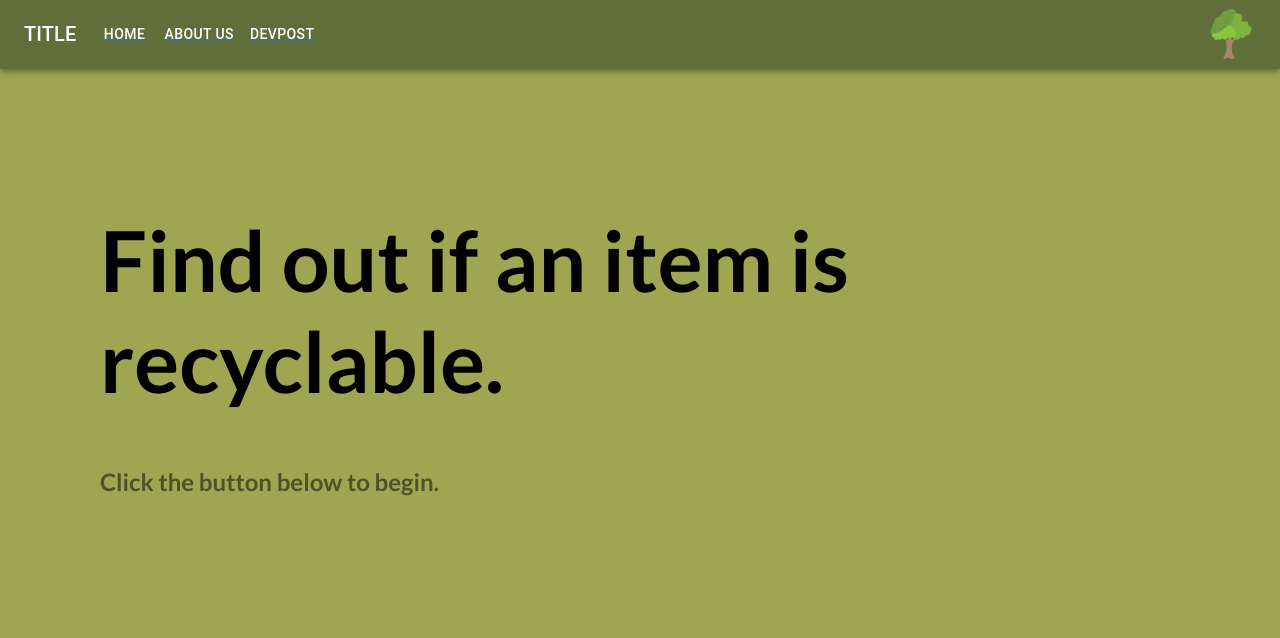
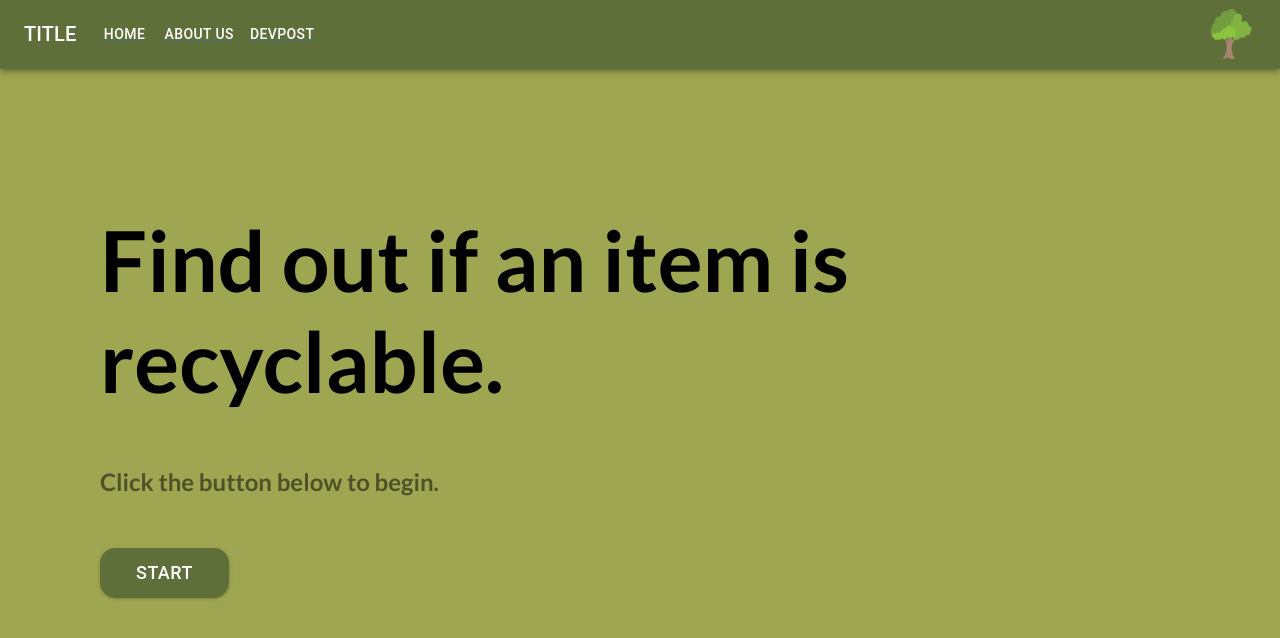
Before and after one commit to shenkel7/recycle, a React (Create React App) app in the folder frontend/: page / in a window 1280 px wide. Shown: the top 638 px of the page. Built offline with nearby package versions, Linux system fonts and the light colour scheme.

Commit message:
add button

```diff
--- a/frontend/src/screens/Home.js
+++ b/frontend/src/screens/Home.js
@@ -2,6 +2,8 @@ import React from 'react'
 import ResponsiveAppBar from '../components/Navbar'
 import Button from '@mui/material/Button';
 import './Home.css'
+import recycle_icon from '../images/recycle 1.svg'
+
 const first = {
     color: 'black',
     paddingTop: '2em',
@@ -16,12 +18,22 @@ const first = {
 
 const second = {
     color: 'black',
+    paddingBottom: '2em',
     textAlign: 'left',
     position: 'relative',
     left: '100px',
     opacity: '0.5',
     fontFamily: 'Lato',
     fontWeight: '700'
+}
+
+const third = {
+    backgroundColor: "#5F6F3A",
+    position: 'absolute',
+    left: '100px',
+    borderRadius: 15,
+    padding: "9px 36px",
+    fontSize: "18px"
 }
 
 const Home = () => {
@@ -34,7 +46,7 @@ const Home = () => {
             <div style={second}>
                 <h2>Click the button below to begin.</h2>
             </div>
-            {/* <Button variant="contained" style= {{backgroundColor: "#21b6ae"}}>Contained</Button> */}
+            <Button variant="contained" style={third}>START</Button>
         </div>
     )
 }
```
Also changed, not shown: frontend/src/images/recycle 1.svg (added).
